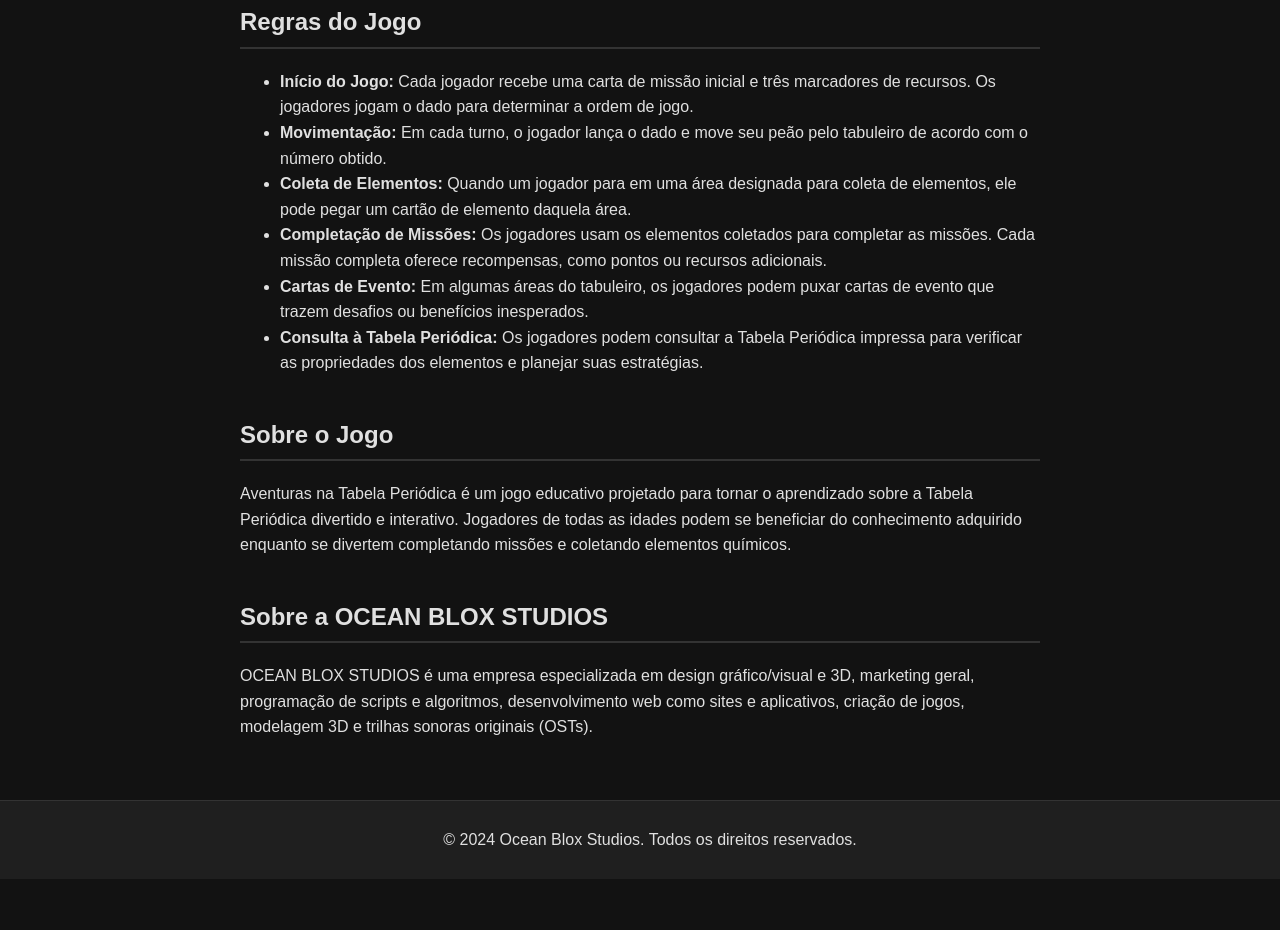
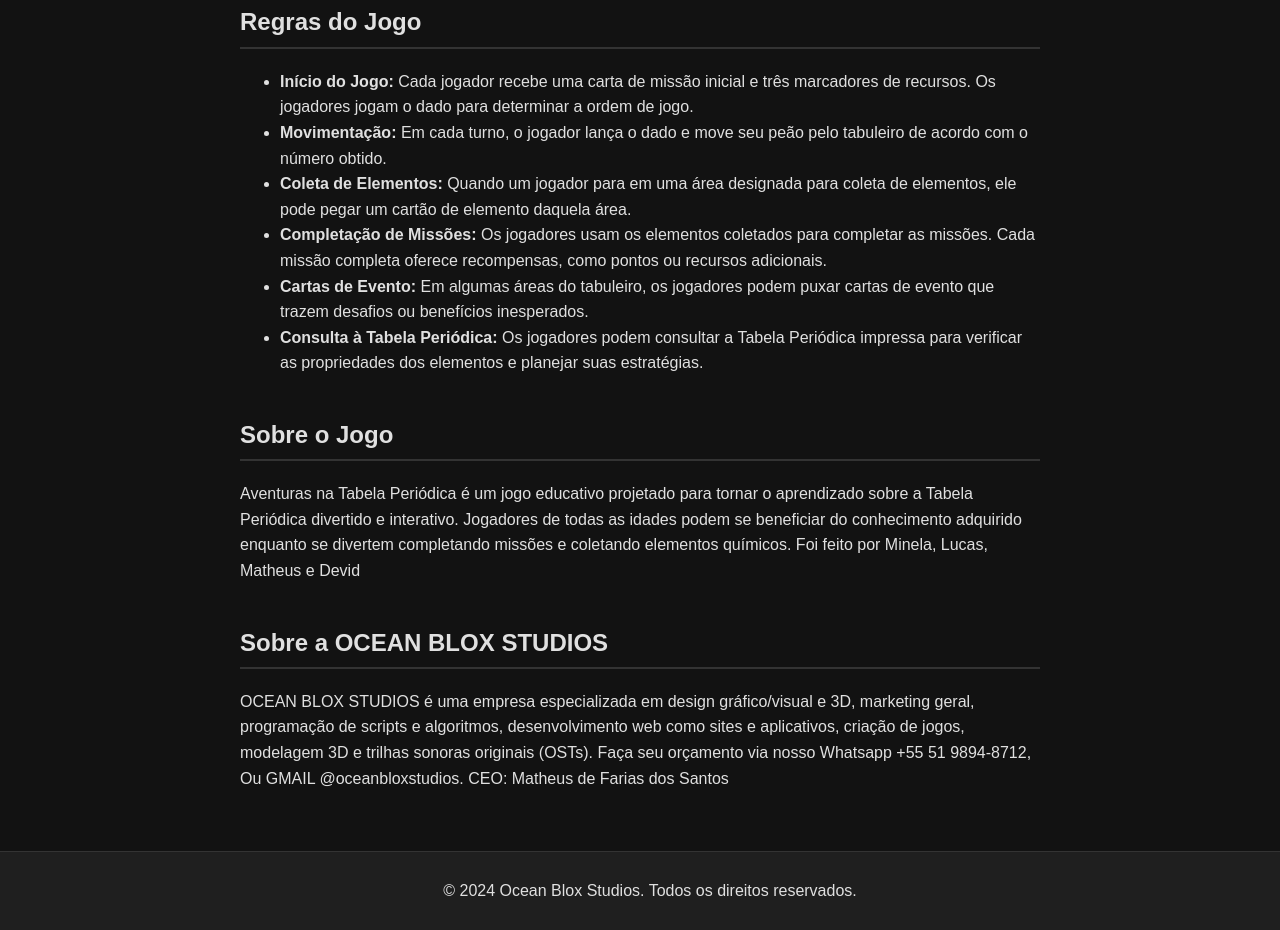
Before and after one commit to OceanBloxStudios/AventurasPeri-dicas, a plain HTML site: page index.html in a window 1280 px wide. Shown: the part 886-1816 px from the top of the page. Before the commit the page ends 1765 px from the top, so only its background shows below. Drawn offline with Linux system fonts and the light colour scheme.

Commit message:
Update index.html

```diff
--- a/index.html
+++ b/index.html
@@ -101,11 +101,11 @@
         </section>
         <section id="sobre">
             <h2>Sobre o Jogo</h2>
-            <p>Aventuras na Tabela Periódica é um jogo educativo projetado para tornar o aprendizado sobre a Tabela Periódica divertido e interativo. Jogadores de todas as idades podem se beneficiar do conhecimento adquirido enquanto se divertem completando missões e coletando elementos químicos.</p>
+            <p>Aventuras na Tabela Periódica é um jogo educativo projetado para tornar o aprendizado sobre a Tabela Periódica divertido e interativo. Jogadores de todas as idades podem se beneficiar do conhecimento adquirido enquanto se divertem completando missões e coletando elementos químicos. Foi feito por Minela, Lucas, Matheus e Devid</p>
         </section>
         <section id="empresa">
             <h2>Sobre a OCEAN BLOX STUDIOS</h2>
-            <p>OCEAN BLOX STUDIOS é uma empresa especializada em design gráfico/visual e 3D, marketing geral, programação de scripts e algoritmos, desenvolvimento web como sites e aplicativos, criação de jogos, modelagem 3D e trilhas sonoras originais (OSTs).</p>
+            <p>OCEAN BLOX STUDIOS é uma empresa especializada em design gráfico/visual e 3D, marketing geral, programação de scripts e algoritmos, desenvolvimento web como sites e aplicativos, criação de jogos, modelagem 3D e trilhas sonoras originais (OSTs). Faça seu orçamento via nosso Whatsapp +55 51 9894-8712, Ou GMAIL @oceanbloxstudios. CEO: Matheus de Farias dos Santos</p>
         </section>
     </main>
     <footer>
```
